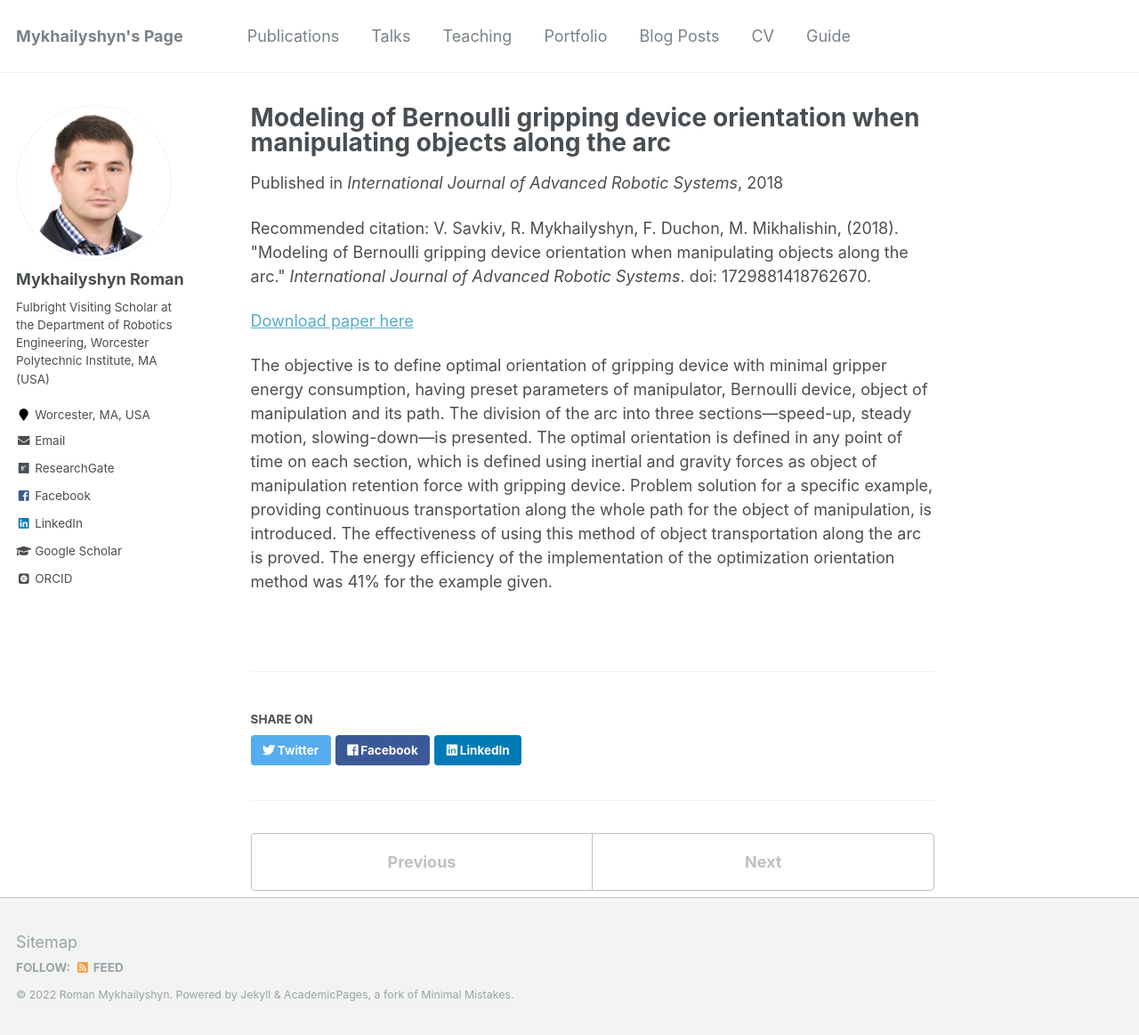
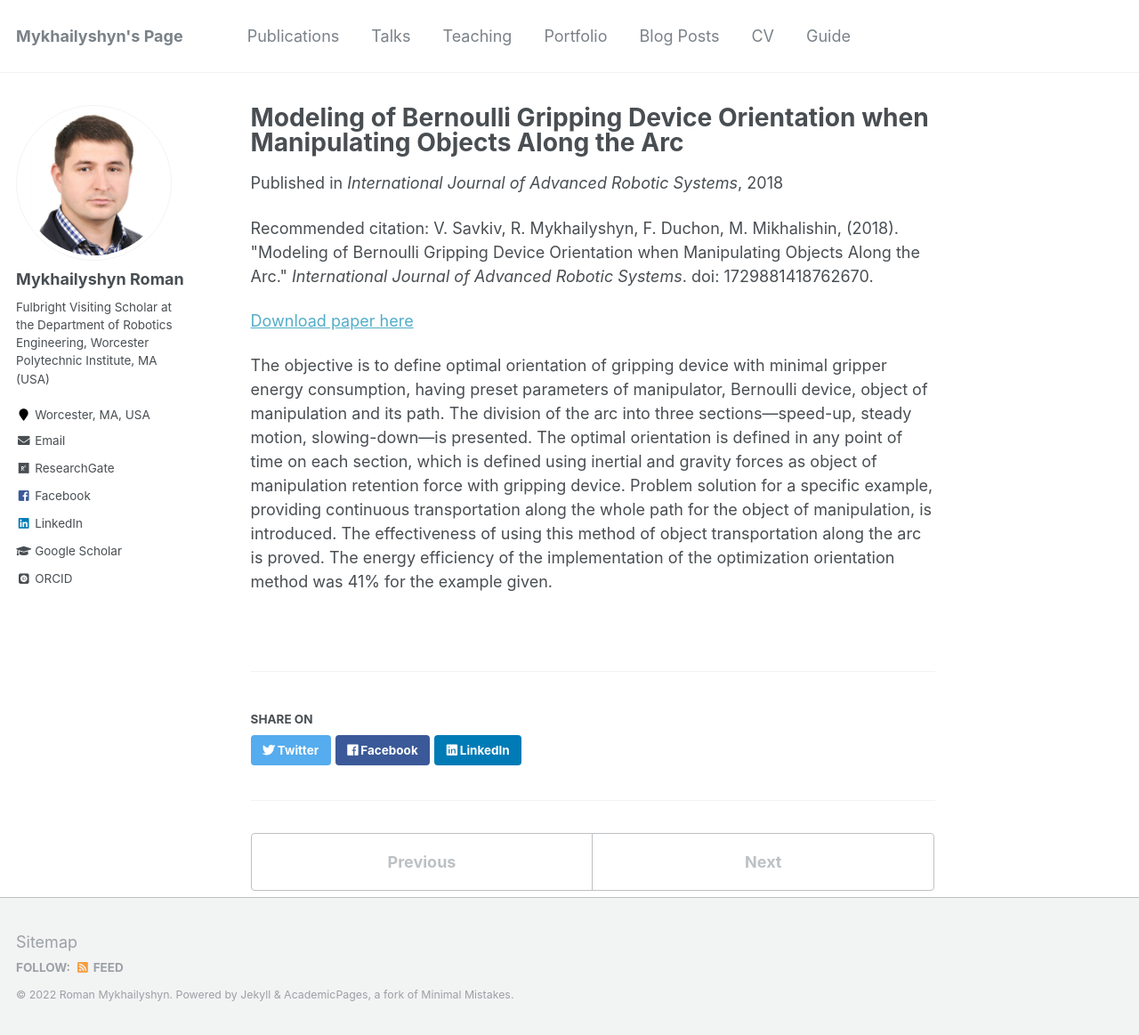
Before and after one commit to RomanMykhailyshyn/RomanMykhailyshyn.github.io, a Jekyll site: the page built from _publications/2018-Modeling of Bernoulli gripping device orientation when manipulating objects along the arc-4.md, in a window 1280 px wide and 1163 px high. Shown: the whole window at 89% size. Built offline with Jekyll 4.4.1, drawn with Linux system fonts in a browser that asks for light colours; some web fonts are replaced.

```diff
--- a/_publications/2018-Modeling of Bernoulli gripping device orientation when manipulating objects along the arc-4.md
+++ b/_publications/2018-Modeling of Bernoulli gripping device orientation when manipulating objects along the arc-4.md
@@ -1,12 +1,12 @@
 ---
-title: "Modeling of Bernoulli gripping device orientation when manipulating objects along the arc"
+title: "Modeling of Bernoulli Gripping Device Orientation when Manipulating Objects Along the Arc"
 collection: publications
 permalink: /publication/2018-Modeling of Bernoulli gripping device orientation when manipulating objects along the arc-4
 excerpt: ''
 date: 2018-01-01
 venue: 'International Journal of Advanced Robotic Systems'
 paperurl: ''
-citation: 'V. Savkiv, R. Mykhailyshyn, F. Duchon, M. Mikhalishin, (2018). &quot;Modeling of Bernoulli gripping device orientation when manipulating objects along the arc.&quot; <i>International Journal of Advanced Robotic Systems</i>. doi: 1729881418762670.'
+citation: 'V. Savkiv, R. Mykhailyshyn, F. Duchon, M. Mikhalishin, (2018). &quot;Modeling of Bernoulli Gripping Device Orientation when Manipulating Objects Along the Arc.&quot; <i>International Journal of Advanced Robotic Systems</i>. doi: 1729881418762670.'
 ---
 [Download paper here](https://journals.sagepub.com/doi/full/10.1177/1729881418762670)
 
```
